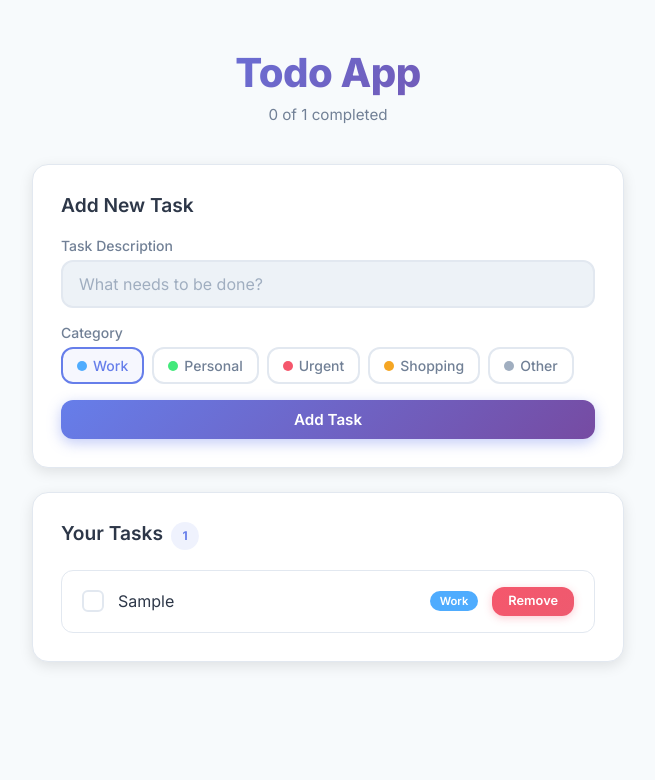
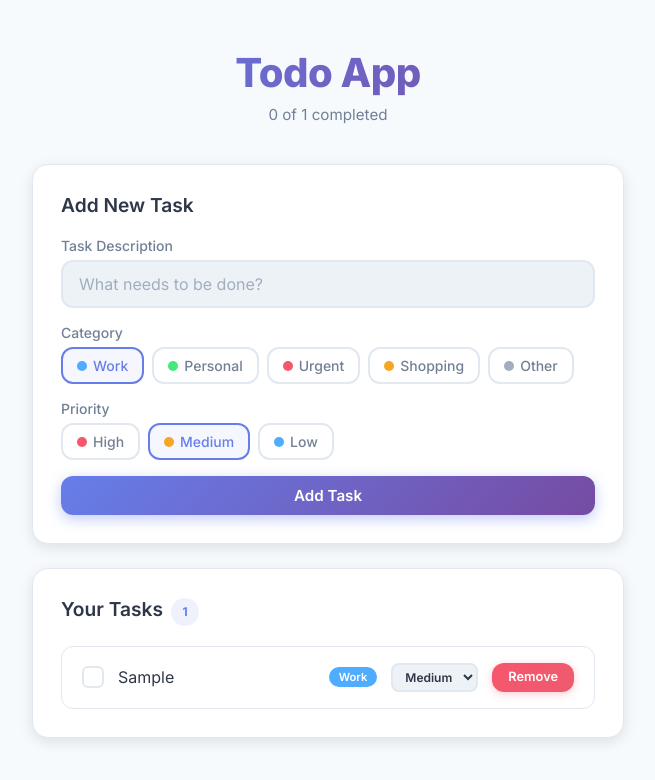
Before and after one commit to basharinandrej/todo-AI, a React (Vite) app: page / in a window 1280 px wide. Both pictures are taken after typing "Sample" into the empty fields and a click on the button "Add Task". Shown: the top 780 px of the page, without its empty margins (312-967 px from the left). Built offline with nearby package versions, Linux system fonts and the light colour scheme.

Commit message:
add Priority

```diff
--- a/src/App.tsx
+++ b/src/App.tsx
@@ -5,7 +5,7 @@ import TaskFormPage from './TaskFormPage';
 import './App.css';
 
 function App() {
-  const { todos, loadTodos, addTodo, toggleTodo, removeTodo } = useTodoStore();
+  const { todos, loadTodos, addTodo, toggleTodo, removeTodo, updateTodoPriority } = useTodoStore();
 
   useEffect(() => {
     loadTodos();
@@ -33,7 +33,7 @@ function App() {
             Your Tasks
             <span className="task-count">{totalCount}</span>
           </h2>
-          <TaskListPage todos={todos} toggleTodo={toggleTodo} removeTodo={removeTodo} />
+          <TaskListPage todos={todos} toggleTodo={toggleTodo} removeTodo={removeTodo} updateTodoPriority={updateTodoPriority} />
         </div>
       )}
     </div>
--- a/src/TaskFormPage.tsx
+++ b/src/TaskFormPage.tsx
@@ -1,6 +1,6 @@
 import { useState } from 'react';
-import type { Todo } from '../store/types';
-import { CATEGORIES } from '../store/types';
+import type { Priority, Todo } from '../store/types';
+import { CATEGORIES, PRIORITIES } from '../store/types';
 import Form from './shared/Form';
 import Input from './shared/Input';
 import Button from './shared/Button';
@@ -12,11 +12,12 @@ interface TaskFormPageProps {
 export default function TaskFormPage({ addTodo }: TaskFormPageProps) {
   const [taskText, setTaskText] = useState('');
   const [categoryId, setCategoryId] = useState(CATEGORIES[0].id);
+  const [priority, setPriority] = useState<Priority>('medium');
 
   const handleSubmit = (e: React.FormEvent) => {
     e.preventDefault();
     if (taskText.trim()) {
-      addTodo({ id: Date.now().toString(), text: taskText, categoryId });
+      addTodo({ id: Date.now().toString(), text: taskText, categoryId, priority });
       setTaskText('');
     }
   };
@@ -57,6 +58,30 @@ export default function TaskFormPage({ addTodo }: TaskFormPageProps) {
             ))}
           </div>
         </div>
+        <div className="form-group">
+          <label className="form-label">Priority</label>
+          <div className="category-select-wrapper">
+            {PRIORITIES.map((p) => (
+              <label
+                key={p.id}
+                className={'category-option' + (priority === p.id ? ' selected' : '')}
+              >
+                <input
+                  type="radio"
+                  name="priority"
+                  value={p.id}
+                  checked={priority === p.id}
+                  onChange={(e) => setPriority(e.target.value as Priority)}
+                />
+                <span
+                  className="category-dot"
+                  style={{ backgroundColor: p.color }}
+                />
+                {p.name}
+              </label>
+            ))}
+          </div>
+        </div>
         <Button type="submit">Add Task</Button>
       </Form>
     </div>
--- a/src/TaskListPage.tsx
+++ b/src/TaskListPage.tsx
@@ -1,11 +1,12 @@
-import type { Todo } from '../store/types';
-import { CATEGORIES } from '../store/types';
+import type { Priority, Todo } from '../store/types';
+import { CATEGORIES, PRIORITIES } from '../store/types';
 import Button from './shared/Button';
 
 interface TaskListPageProps {
   todos: Todo[];
   toggleTodo: (id: string) => void;
   removeTodo: (id: string) => void;
+  updateTodoPriority: (id: string, priority: Priority) => void;
 }
 
 function getCategory(todo: Todo) {
@@ -16,6 +17,7 @@ export default function TaskListPage({
   todos,
   toggleTodo,
   removeTodo,
+  updateTodoPriority,
 }: TaskListPageProps) {
   if (todos.length === 0) {
     return (
@@ -51,6 +53,17 @@ export default function TaskListPage({
                 {category.name}
               </span>
             )}
+            <select
+              className="priority-select"
+              value={todo.priority}
+              onChange={(e) => updateTodoPriority(todo.id, e.target.value as Priority)}
+            >
+              {PRIORITIES.map((p) => (
+                <option key={p.id} value={p.id}>
+                  {p.name}
+                </option>
+              ))}
+            </select>
             <Button
               variant="danger"
               onClick={() => removeTodo(todo.id)}
--- a/src/index.css
+++ b/src/index.css
@@ -373,6 +373,37 @@ body {
   white-space: nowrap;
 }
 
+/* Priority Select */
+.priority-select {
+  padding: 4px 8px;
+  font-size: 0.75rem;
+  font-weight: 600;
+  font-family: var(--sans);
+  border: 2px solid var(--border);
+  border-radius: var(--radius-sm);
+  background: var(--bg-input);
+  color: var(--text-primary);
+  cursor: pointer;
+  outline: none;
+  transition: border-color var(--transition);
+}
+
+.priority-select:focus {
+  border-color: var(--border-focus);
+}
+
+.priority-select option[value="high"] {
+  color: #f5576c;
+}
+
+.priority-select option[value="medium"] {
+  color: #f5a623;
+}
+
+.priority-select option[value="low"] {
+  color: #4facfe;
+}
+
 /* Responsive */
 @media (max-width: 480px) {
   .app-container {
--- a/src/utils/indexedDB.ts
+++ b/src/utils/indexedDB.ts
@@ -4,7 +4,7 @@ import type { Todo } from '../../store/types';
 
 export const initDB = (): Promise<IDBDatabase> => {
   return new Promise((resolve, reject) => {
-    const request = indexedDB.open('TodoDB', 2);
+    const request = indexedDB.open('TodoDB', 3);
 
     request.onerror = () => {
       reject(new Error('Failed to open IndexedDB'));
@@ -14,10 +14,27 @@ export const initDB = (): Promise<IDBDatabase> => {
       resolve(request.result);
     };
 
-    request.onupgradeneeded = (_event) => {
+    request.onupgradeneeded = (event) => {
       const db = request.result;
       if (!db.objectStoreNames.contains('todos')) {
         db.createObjectStore('todos', { keyPath: 'id' });
+      }
+      // Migration: ensure all existing todos have a priority field
+      const transaction = (event.target as IDBOpenDBRequest).transaction;
+      if (transaction) {
+        const store = transaction.objectStore('todos');
+        const cursorRequest = store.openCursor();
+        cursorRequest.onsuccess = () => {
+          const cursor = cursorRequest.result;
+          if (cursor) {
+            const todo = cursor.value;
+            if (!todo.priority) {
+              todo.priority = 'medium';
+              cursor.update(todo);
+            }
+            cursor.continue();
+          }
+        };
       }
     };
   });
@@ -37,7 +54,11 @@ export const getTodos = async (): Promise<Todo[]> => {
   return new Promise((resolve) => {
     const request = store.getAll();
     request.onsuccess = () => {
-      resolve(request.result);
+      const todos = request.result.map((todo: Todo) => ({
+        ...todo,
+        priority: todo.priority || 'medium',
+      }));
+      resolve(todos);
     };
   });
 };
--- a/store/todoStore.ts
+++ b/store/todoStore.ts
@@ -50,6 +50,22 @@ const useTodoStore = create<TodoStore>()(
           false,
           'todo/toggleTodo',
         ),
+
+      updateTodoPriority: (id, priority) =>
+        set(
+          (state) => {
+            const updatedTodos = state.todos.map((todo) =>
+              todo.id === id ? { ...todo, priority } : todo,
+            );
+            const updatedTodo = updatedTodos.find((t) => t.id === id);
+            if (updatedTodo) {
+              saveTodo(updatedTodo);
+            }
+            return { todos: updatedTodos };
+          },
+          false,
+          'todo/updateTodoPriority',
+        ),
     }),
     { name: 'TodoStore' },
   ),
--- a/store/types.ts
+++ b/store/types.ts
@@ -4,11 +4,20 @@ export interface Category {
   color: string;
 }
 
+export type Priority = 'high' | 'medium' | 'low';
+
+export const PRIORITIES: { id: Priority; name: string; color: string }[] = [
+  { id: 'high', name: 'High', color: '#f5576c' },
+  { id: 'medium', name: 'Medium', color: '#f5a623' },
+  { id: 'low', name: 'Low', color: '#4facfe' },
+];
+
 export interface Todo {
   id: string;
   text: string;
   completed: boolean;
   categoryId: string;
+  priority: Priority;
 }
 
 export const CATEGORIES: Category[] = [
@@ -25,4 +34,5 @@ export interface TodoStore {
   addTodo: (todo: Omit<Todo, 'completed'>) => void;
   removeTodo: (id: string) => void;
   toggleTodo: (id: string) => void;
+  updateTodoPriority: (id: string, priority: Priority) => void;
 }
```
Also changed, not shown: 1 other file (tests, documents, lock files or other folders).
